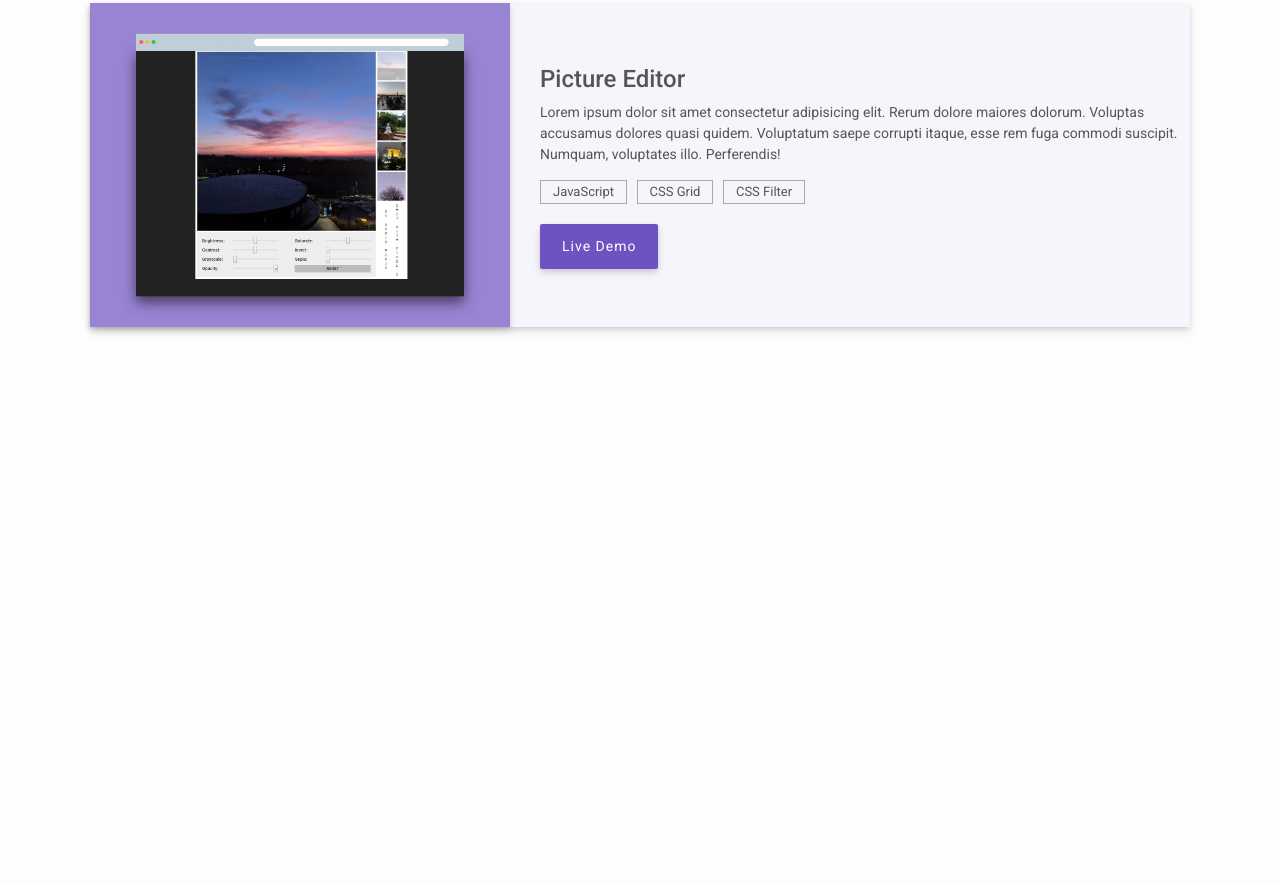
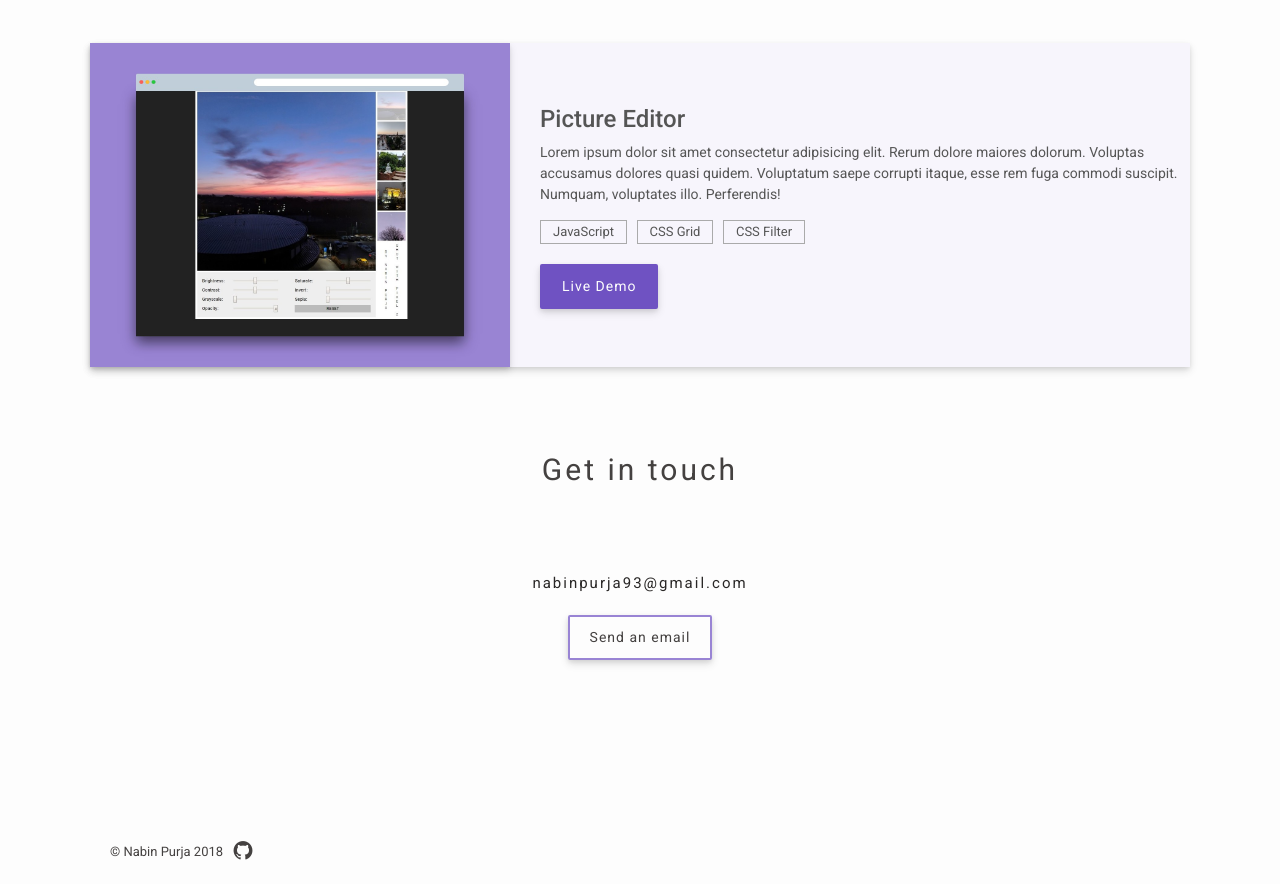
Before and after one commit to nabnmgr/portfolio, a website: page index.html in a window 1280 px wide. Shown: the part 1749-2633 px from the top of the page. Before the commit the page ends 2146 px from the top, so only its background shows below. Drawn offline with nearby package versions, Linux system fonts and the light colour scheme.

Commit message:
email link and footer

```diff
--- a/index.html
+++ b/index.html
@@ -20,7 +20,7 @@
         <img src="img/logo.png" alt="Nabin Purja" class="logo">
         <ul class="nav">
           <li class="nav__item">
-            <a href="#" class="nav__link">Projects</a>
+            <a href="#projects" class="nav__link">Projects</a>
           </li>
           <li class="nav__item">
             <a href="#" class="nav__link">Contact</a>
@@ -96,7 +96,7 @@
   </div>
 
   <div class="container">
-    <div class="projects">
+    <div class="projects" id="projects">
       <h1 class="section-heading">Projects</h1>
 
       <div class="project">
@@ -154,6 +154,30 @@
     </div>
   </div>
 
+  <div class="contact">
+    <h1 class="section-heading">Get in touch</h1>
+    <div class="email">
+      <p class="email__text">nabinpurja93@gmail.com</p>
+      <a class="email__btn btn btn--white" href="mailto:nabinpurja93@gmail.com">Send an email</a>
+      </a>
+    </div>
+  </div>
+
+
+  <footer class=="footer">
+    <div class="container">
+      <div class="footer__items">
+        <p class="footer__text">&copy; Nabin Purja 2018</p>
+        <div class="footer__icons">
+          <i class="devicon-github-plain"></i>
+        </div>
+      </div>
+    </div>
+  </footer>
+
+
+
+
 
   <script src="https://unpkg.com/ionicons@4.2.4/dist/ionicons.js"></script>
 </body>
--- a/sass/_base.scss
+++ b/sass/_base.scss
@@ -32,7 +32,7 @@ h1.section-heading {
   font-size: 3rem;
   font-weight: 400;
   letter-spacing: 3px;
-  margin: 6rem 0;
+  margin: 8rem 0;
   text-align: center;
   color: $color-black-2;
 }
--- a/sass/_components.scss
+++ b/sass/_components.scss
@@ -6,6 +6,7 @@
     text-decoration: none;
     padding: 1rem 2rem;
     display: inline-block;
+    font-size: 1.4rem;
     letter-spacing: 1px;
     transition: all 0.3s;
     border-radius: 2px;
@@ -13,7 +14,6 @@
   }
   &:hover {
     transform: translateY(-2px);
-    // box-shadow: 0 1rem 1rem rgba($color-black-2, 0.1);
   }
 
   &:active,
--- /dev/null
+++ b/sass/_contact.scss
@@ -0,0 +1,16 @@
+.contact {
+  margin-bottom: 16rem;
+
+  .email {
+    display: flex;
+    flex-direction: column;
+    align-items: center;
+
+    &__text {
+      font-size: 1.5rem;
+      text-decoration: none;
+      letter-spacing: 2px;
+      margin-bottom: 2rem;
+    }
+  }
+}
--- /dev/null
+++ b/sass/_footer.scss
@@ -0,0 +1,19 @@
+.footer {
+  &__items {
+    display: flex;
+    align-items: center;
+    color: $color-black-2;
+    font-size: 1.3rem;
+    padding: 2rem;
+  }
+
+  &__text {
+    margin-right: 1rem;
+  }
+
+  &__icons {
+    i {
+      font-size: 2rem;
+    }
+  }
+}
--- a/sass/main.scss
+++ b/sass/main.scss
@@ -3,5 +3,7 @@
 @import "animations";
 @import "base";
 @import "components";
+@import "contact";
+@import "footer";
 @import "header";
 @import "projects";
```
Also changed, not shown: css/style.css, main.js (added).
